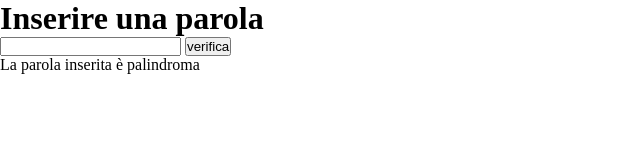
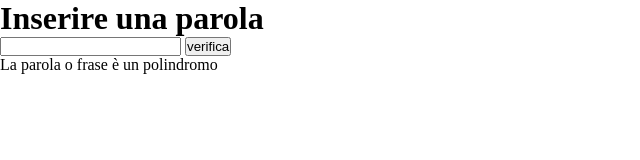
Before and after one commit to mirkoguerra/js-paliedispari, a plain HTML site: page js-palindromo/index.html in a window 1280 px wide. Both pictures are taken after a click on the button "verifica". Shown: the full height of the page, 0-640 px from the left. Drawn offline with Linux system fonts and the light colour scheme.

Commit message:
HTML e JS
Manca un minimo di CSS

```diff
--- a/js-palindromo/index.html
+++ b/js-palindromo/index.html
@@ -11,7 +11,7 @@
     <h1>Inserire una parola</h1>
     <input id="input" type="text" name="" value="">
     <button id="verifica" type="button" name="button">verifica</button>
-    <p id="output">La parola inserita è palindroma</p>
+    <p id="output"></p>
 
     <script src="js/script.js" charset="utf-8"></script>
     <!-- per il mio js -->
--- a/js-palindromo/js/script.js
+++ b/js-palindromo/js/script.js
@@ -31,3 +31,18 @@ function comparazione(stringa) {
 
 // console.log("Il mio cane", comparazione("Il mio cane"));
 // console.log("Ann a", comparazione("Ann a"));
+
+document.getElementById("verifica").addEventListener("click", function(){
+
+  var input = document.getElementById("input").value
+  // console.log(stringa);
+  var output = document.getElementById("output");
+
+  comparazione(input);
+
+  if (comparazione(input)) {
+    output.innerHTML = "La parola o frase è un polindromo";
+  } else {
+    output.innerHTML = "La parola o frase non è un polindromo";
+  }
+});
```
